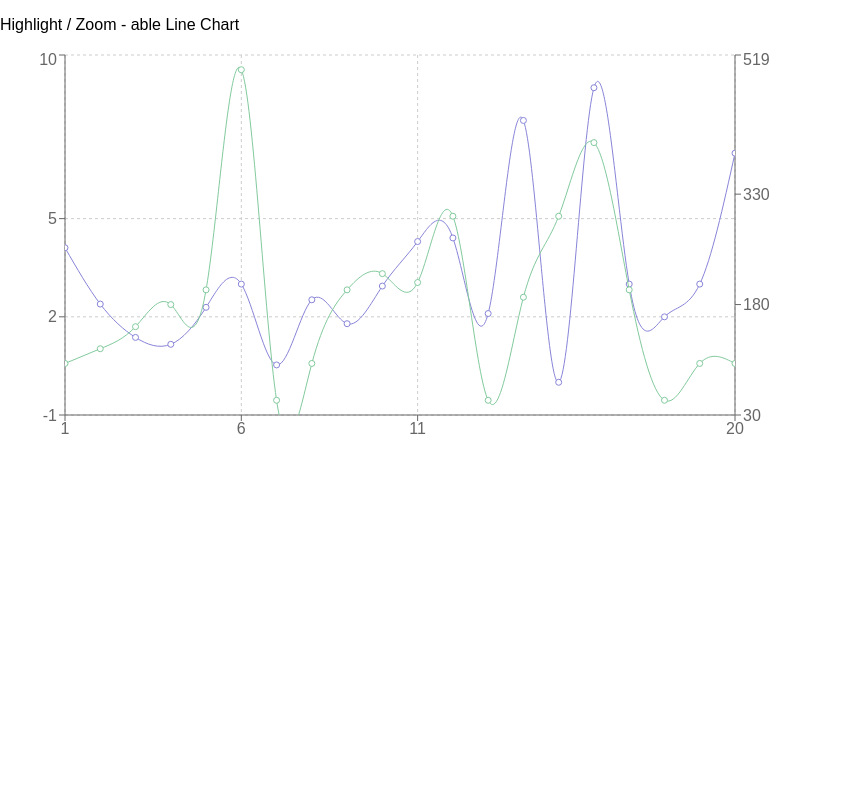
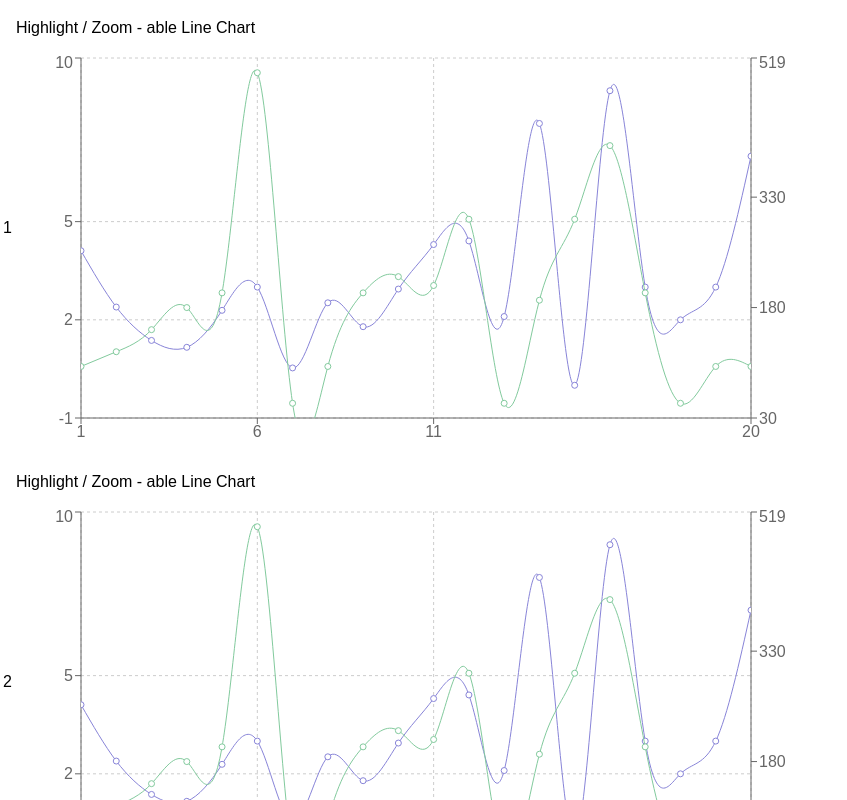
Before and after one commit to h0rm/react-graph-tests, a React (Create React App) app: page / in a window 1280 px wide. Shown: the top 800 px of the page, without its empty margins (0-847 px from the left). Built offline with nearby package versions, Linux system fonts and the light colour scheme.

Commit message:
Split component, table with multiple graphs now created

```diff
--- a/src/App.js
+++ b/src/App.js
@@ -1,10 +1,11 @@
 import React, { Component } from 'react';
 import logo from './logo.svg';
 import './App.css';
-import { Label, LineChart, Line,
-  CartesianGrid, XAxis, YAxis, Tooltip, ReferenceArea } from 'recharts';
+import Graph from './Graph';
 
-const data = [
+class App extends React.Component {
+  state = {
+    data: [
       { name: 1, cost: 4.11, impression: 100 },
       { name: 2, cost: 2.39, impression: 120 },
       { name: 3, cost: 1.37, impression: 150 },
@@ -25,137 +26,26 @@ const data = [
       { name: 18, cost: 2, impression: 50 },
       { name: 19, cost: 3, impression: 100 },
       { name: 20, cost: 7, impression: 100 }
-];
-
-const getAxisYDomain = (from, to, ref, offset) => {
-	const refData = data.slice(from-1, to);
-  let [ bottom, top ] = [ refData[0][ref], refData[0][ref] ];
-  refData.forEach( d => {
-  	if ( d[ref] > top ) top = d[ref];
-    if ( d[ref] < bottom ) bottom = d[ref];
+    ],
+    rows: [1, 2, 3, 4, 5],
+  };
+  render() {
+    var rows = [];
+    this.state.rows.forEach( (row) => {
+        rows.push(
+          <tr>
+            <td>{row}</td>
+            <td><Graph data={this.state.data}/></td>
+          </tr>
+        );
     });
 
-  return [ (bottom|0) - offset, (top|0) + offset ]
-};
-
-const initialState = {
-  data,
-  left : 'dataMin',
-  right : 'dataMax',
-  refAreaLeft : '',
-  refAreaRight : '',
-  top : 'dataMax+1',
-  bottom : 'dataMin-1',
-  top2 : 'dataMax+20',
-  bottom2 : 'dataMin-20',
-  animation : true
-};
-
-class App extends React.Component {
-
-  state = initialState;
-
-  zoom = () => {
-  	let { refAreaLeft, refAreaRight, data } = this.state;
-
-		if ( refAreaLeft === refAreaRight || refAreaRight === '' ) {
-    	this.setState( () => ({
-      	refAreaLeft : '',
-        refAreaRight : ''
-      }) );
-    	return;
-    }
-
-		// xAxis domain
-	  if ( refAreaLeft > refAreaRight )
-    		[ refAreaLeft, refAreaRight ] = [ refAreaRight, refAreaLeft ];
-
-		// yAxis domain
-    const [ bottom, top ] = getAxisYDomain( refAreaLeft, refAreaRight, 'cost', 1 );
-    const [ bottom2, top2 ] = getAxisYDomain( refAreaLeft, refAreaRight, 'impression', 50 );
-
-    this.setState( () => ({
-      refAreaLeft : '',
-      refAreaRight : '',
-    	data : data.slice(),
-      left : refAreaLeft,
-      right : refAreaRight,
-      bottom, top, bottom2, top2
-    } ) );
-  };
-
-	zoomOut = () => {
-  	const { data } = this.state;
-  	this.setState( () => ({
-      data : data.slice(),
-      refAreaLeft : '',
-      refAreaRight : '',
-      left : 'dataMin',
-      right : 'dataMax',
-      top : 'dataMax+1',
-      bottom : 'dataMin',
-      top2 : 'dataMax+50',
-      bottom: 'dataMin+50'
-    }) );
-  }
-
-  onMouseDown = (event) => {
-    if (event)
-      this.setState({refAreaLeft:event.activeLabel});
-  };
-
-  onMouseUp = (event) => {
-    if (event && this.state.refAreaLeft)
-      this.setState({refAreaRight:event.activeLabel})
-  };
-
-  render() {
-    const { data, barIndex, left, right, refAreaLeft, refAreaRight, top, bottom, top2, bottom2 } = this.state;
-
     return (
-      <div className="App-chart" onDoubleClick={this.zoomOut}>
-        <p>Highlight / Zoom - able Line Chart</p>
-          <LineChart
-            width={800}
-            height={400}
-            data={data}
-            onMouseDown = { this.onMouseDown }
-            onMouseMove = { this.onMouseUp }
-            onMouseUp = { this.zoom }
-            onDoubleClick = { this.zoomOut}
-          >
-            <CartesianGrid strokeDasharray="3 3"/>
-            <XAxis
-              allowDataOverflow={true}
-              dataKey="name"
-              domain={[left, right]}
-              type="number"
-            />
-            <YAxis
-              allowDataOverflow={true}
-              domain={[bottom, top]}
-              type="number"
-              yAxisId="1"
-             />
-            <YAxis
-              orientation="right"
-              allowDataOverflow={true}
-              domain={[bottom2, top2]}
-              type="number"
-              yAxisId="2"
-             />
-            <Tooltip/>
-            <Line yAxisId="1" type='natural' dataKey='cost' stroke='#8884d8' animationDuration={300}/>
-            <Line yAxisId="2" type='natural' dataKey='impression' stroke='#82ca9d' animationDuration={300}/>
-            {
-            	(refAreaLeft && refAreaRight) ? (
-              <ReferenceArea yAxisId="1" x1={refAreaLeft} x2={refAreaRight}  strokeOpacity={0.3} /> ) : null
-            }
-          </LineChart>
-      </div>
+      <table>
+        <tbody>{rows}</tbody>
+      </table>
     );
   }
 }
 
-
 export default App;
--- /dev/null
+++ b/src/Graph.js
@@ -0,0 +1,158 @@
+import React, { Component } from 'react';
+import { Label, LineChart, Line,
+  CartesianGrid, XAxis, YAxis, Tooltip, ReferenceArea } from 'recharts';
+
+const data = [
+  { name: 1, cost: 4.11, impression: 100 },
+  { name: 2, cost: 2.39, impression: 120 },
+  { name: 3, cost: 1.37, impression: 150 },
+  { name: 4, cost: 1.16, impression: 180 },
+  { name: 5, cost: 2.29, impression: 200 },
+  { name: 6, cost: 3, impression: 499 },
+  { name: 7, cost: 0.53, impression: 50 },
+  { name: 8, cost: 2.52, impression: 100 },
+  { name: 9, cost: 1.79, impression: 200 },
+  { name: 10, cost: 2.94, impression: 222},
+  { name: 11, cost: 4.3, impression: 210 },
+  { name: 12, cost: 4.41, impression: 300 },
+  { name: 13, cost: 2.1, impression: 50 },
+  { name: 14, cost: 8, impression: 190 },
+  { name: 15, cost: 0, impression: 300 },
+  { name: 16, cost: 9, impression: 400 },
+  { name: 17, cost: 3, impression: 200 },
+  { name: 18, cost: 2, impression: 50 },
+  { name: 19, cost: 3, impression: 100 },
+  { name: 20, cost: 7, impression: 100 }
+];
+
+const getAxisYDomain = (from, to, ref, offset) => {
+	const refData = data.slice(from-1, to);
+  let [ bottom, top ] = [ refData[0][ref], refData[0][ref] ];
+  refData.forEach( d => {
+  	if ( d[ref] > top ) top = d[ref];
+    if ( d[ref] < bottom ) bottom = d[ref];
+  });
+
+  return [ (bottom|0) - offset, (top|0) + offset ]
+};
+
+const initialState = {
+  data,
+  left : 'dataMin',
+  right : 'dataMax',
+  refAreaLeft : '',
+  refAreaRight : '',
+  top : 'dataMax+1',
+  bottom : 'dataMin-1',
+  top2 : 'dataMax+20',
+  bottom2 : 'dataMin-20',
+  animation : true
+};
+
+class Graph extends React.Component {
+
+  state = initialState;
+
+  zoom = () => {
+  	let { refAreaLeft, refAreaRight, data } = this.state;
+
+		if ( refAreaLeft === refAreaRight || refAreaRight === '' ) {
+    	this.setState( () => ({
+      	refAreaLeft : '',
+        refAreaRight : ''
+      }) );
+    	return;
+    }
+
+		// xAxis domain
+	  if ( refAreaLeft > refAreaRight )
+    		[ refAreaLeft, refAreaRight ] = [ refAreaRight, refAreaLeft ];
+
+		// yAxis domain
+    const [ bottom, top ] = getAxisYDomain( refAreaLeft, refAreaRight, 'cost', 1 );
+    const [ bottom2, top2 ] = getAxisYDomain( refAreaLeft, refAreaRight, 'impression', 50 );
+
+    this.setState( () => ({
+      refAreaLeft : '',
+      refAreaRight : '',
+    	data : data.slice(),
+      left : refAreaLeft,
+      right : refAreaRight,
+      bottom, top, bottom2, top2
+    } ) );
+  };
+
+	zoomOut = () => {
+  	const { data } = this.state;
+  	this.setState( () => ({
+      data : data.slice(),
+      refAreaLeft : '',
+      refAreaRight : '',
+      left : 'dataMin',
+      right : 'dataMax',
+      top : 'dataMax+1',
+      bottom : 'dataMin',
+      top2 : 'dataMax+50',
+      bottom: 'dataMin+50'
+    }) );
+  }
+
+  onMouseDown = (event) => {
+    if (event)
+      this.setState({refAreaLeft:event.activeLabel});
+  };
+
+  onMouseUp = (event) => {
+    if (event && this.state.refAreaLeft)
+      this.setState({refAreaRight:event.activeLabel})
+  };
+
+  render() {
+    const { data, barIndex, left, right, refAreaLeft, refAreaRight, top, bottom, top2, bottom2 } = this.state;
+
+    return (
+      <div className="App-chart" onDoubleClick={this.zoomOut}>
+        <p>Highlight / Zoom - able Line Chart</p>
+          <LineChart
+            width={800}
+            height={400}
+            data={data}
+            onMouseDown = { this.onMouseDown }
+            onMouseMove = { this.onMouseUp }
+            onMouseUp = { this.zoom }
+            onDoubleClick = { this.zoomOut}
+          >
+            <CartesianGrid strokeDasharray="3 3"/>
+            <XAxis
+              allowDataOverflow={true}
+              dataKey="name"
+              domain={[left, right]}
+              type="number"
+            />
+            <YAxis
+              allowDataOverflow={true}
+              domain={[bottom, top]}
+              type="number"
+              yAxisId="1"
+             />
+            <YAxis
+              orientation="right"
+              allowDataOverflow={true}
+              domain={[bottom2, top2]}
+              type="number"
+              yAxisId="2"
+             />
+            <Tooltip/>
+            <Line yAxisId="1" type='natural' dataKey='cost' stroke='#8884d8' animationDuration={300}/>
+            <Line yAxisId="2" type='natural' dataKey='impression' stroke='#82ca9d' animationDuration={300}/>
+            {
+            	(refAreaLeft && refAreaRight) ? (
+              <ReferenceArea yAxisId="1" x1={refAreaLeft} x2={refAreaRight}  strokeOpacity={0.3} /> ) : null
+            }
+          </LineChart>
+      </div>
+    );
+  }
+}
+
+export default Graph;
```
Lines whose indentation alone changed are shown as unchanged.
